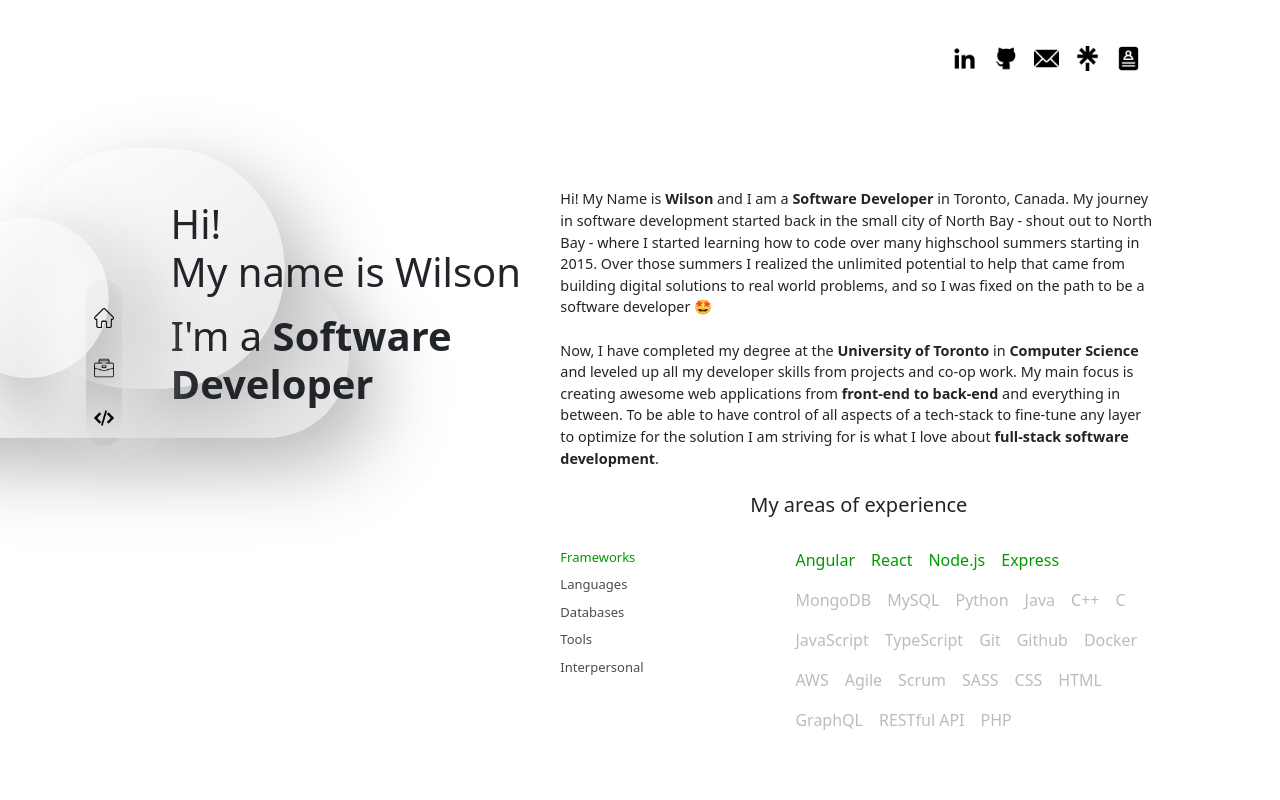
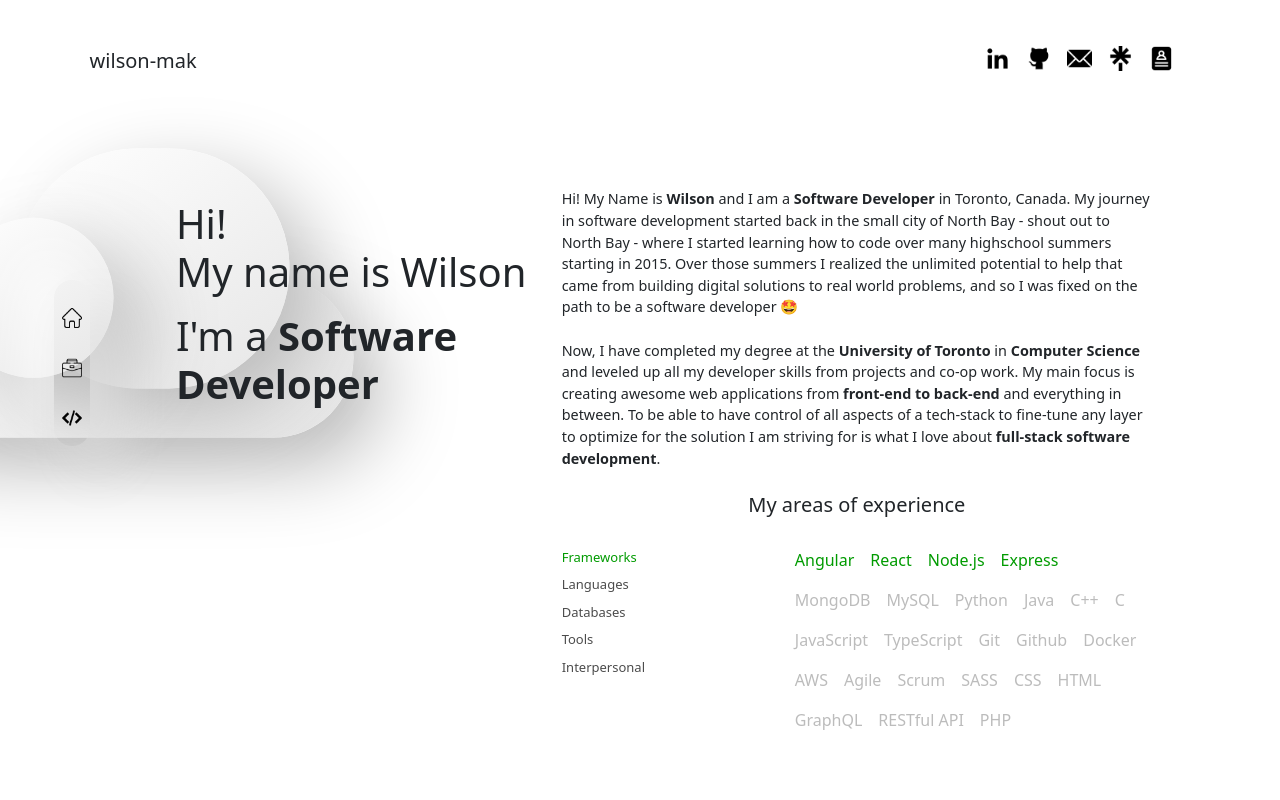
Before and after one commit to wilson-makDev/wilson-mak, a React (Create React App) app: page / in a window 1280 px wide. Shown: the top 800 px of the page. Built offline with nearby package versions, Linux system fonts and the light colour scheme.

Commit message:
Preparing for production

```diff
--- a/src/App.css
+++ b/src/App.css
@@ -1,6 +1,5 @@
 .app-container {
-  padding: 3vw;
-  padding-bottom: 0;
+  padding-top: 3vw;
 
   display: grid;
   grid-template-columns: 7% 86% 7%;
@@ -31,6 +30,7 @@
 
 .Header, .About, .Career, .Projects, .Education {
   margin-left: 3rem;
+  padding: 0 3vw;
 }
 
 .Header {
@@ -67,10 +67,10 @@
   color: #ffffff;
 }
 
-a:link, a:visited {
+.Footer-link, .Footer-link:visited {
   color: #ffffff;
 }
 
-a:link:hover, a:visited:hover {
+.Footer-link:hover {
   color: rgb(140, 140, 140);
 }
--- a/src/App.tsx
+++ b/src/App.tsx
@@ -27,13 +27,10 @@ function App() {
         <div id='projects' className="Projects">
           <WilsonProjectsComponent></WilsonProjectsComponent>
         </div>
-        {/* <div id='education' className="Education">
-          <WilsonSchoolComponent></WilsonSchoolComponent>
-        </div> */}
       </div>
       <div className='Footer-area'>
           Website designed and developed by Wilson Mak
-          <a href='%PUBLIC_URL%/Credits.html'>Icon Credits</a>
+          <a className="Footer-link" href='/Credits.html' target="_blank" rel="noreferrer">Icon Credits</a>
         </div>
     </div>
 
--- a/src/components/WilsonNavBar/WilsonNavBar.tsx
+++ b/src/components/WilsonNavBar/WilsonNavBar.tsx
@@ -18,7 +18,7 @@ const WilsonNavBar = () => {
           <WilsonNavIcon linkAddr='https://github.com/wilson-makDev/' iconName='github.png' iconAlt="Github Link"></WilsonNavIcon>
           <WilsonNavIcon linkAddr='mailto:dev@wilson-mak.com' iconName='email.png' iconAlt="Github Link"></WilsonNavIcon>
           <WilsonNavIcon linkAddr='https://linktr.ee/wilsondev/' iconName='linktr.png' iconAlt="Linktr Link"></WilsonNavIcon>
-          <WilsonNavIcon linkAddr='%PUBLIC_URL%/Resume.pdf' iconName='resume.png' iconAlt="Resume Link"></WilsonNavIcon>
+          <WilsonNavIcon linkAddr='/Resume.pdf' iconName='resume.png' iconAlt="Resume Link"></WilsonNavIcon>
         </div>
       </span>
     </Navbar>
```
